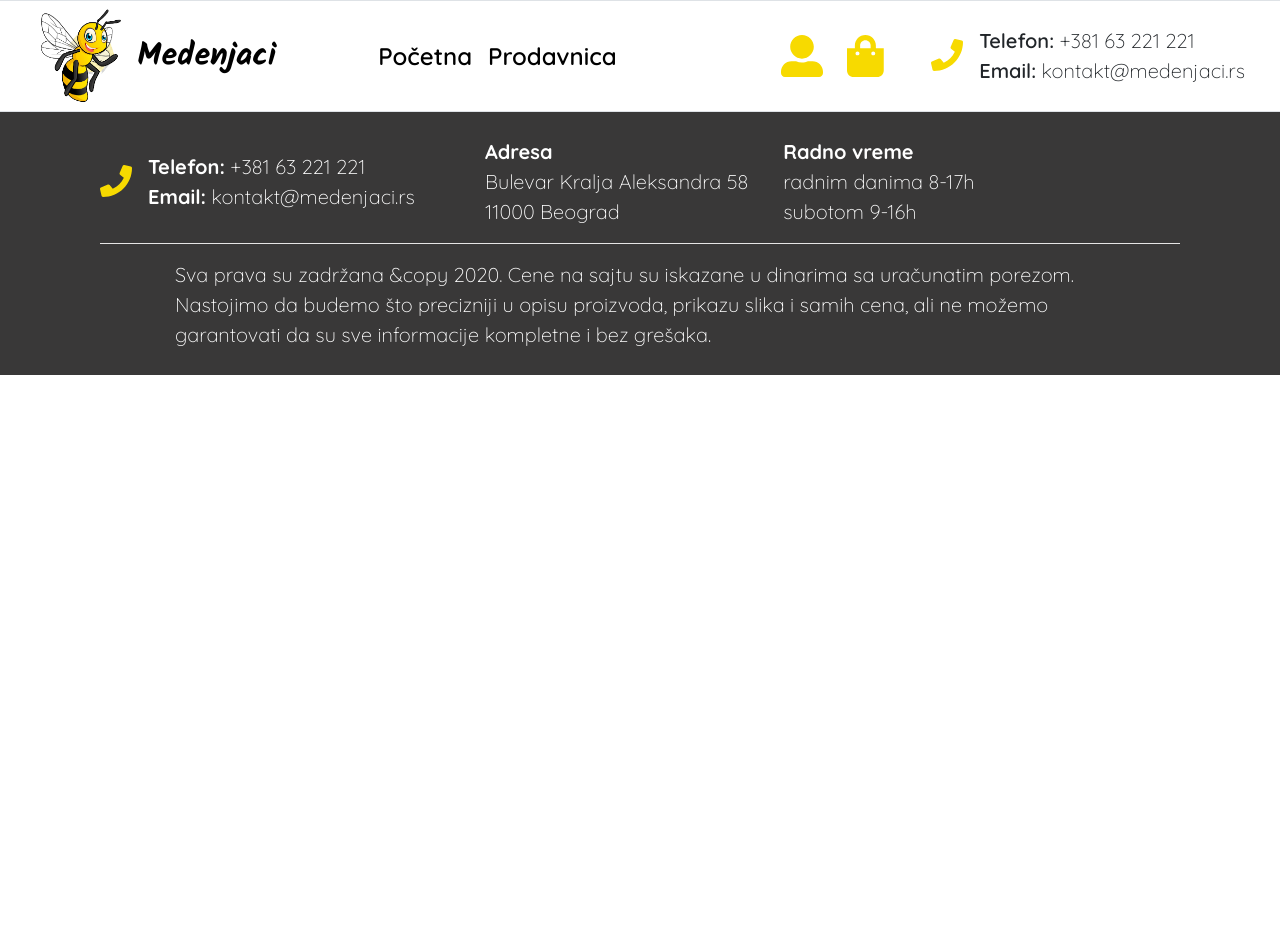
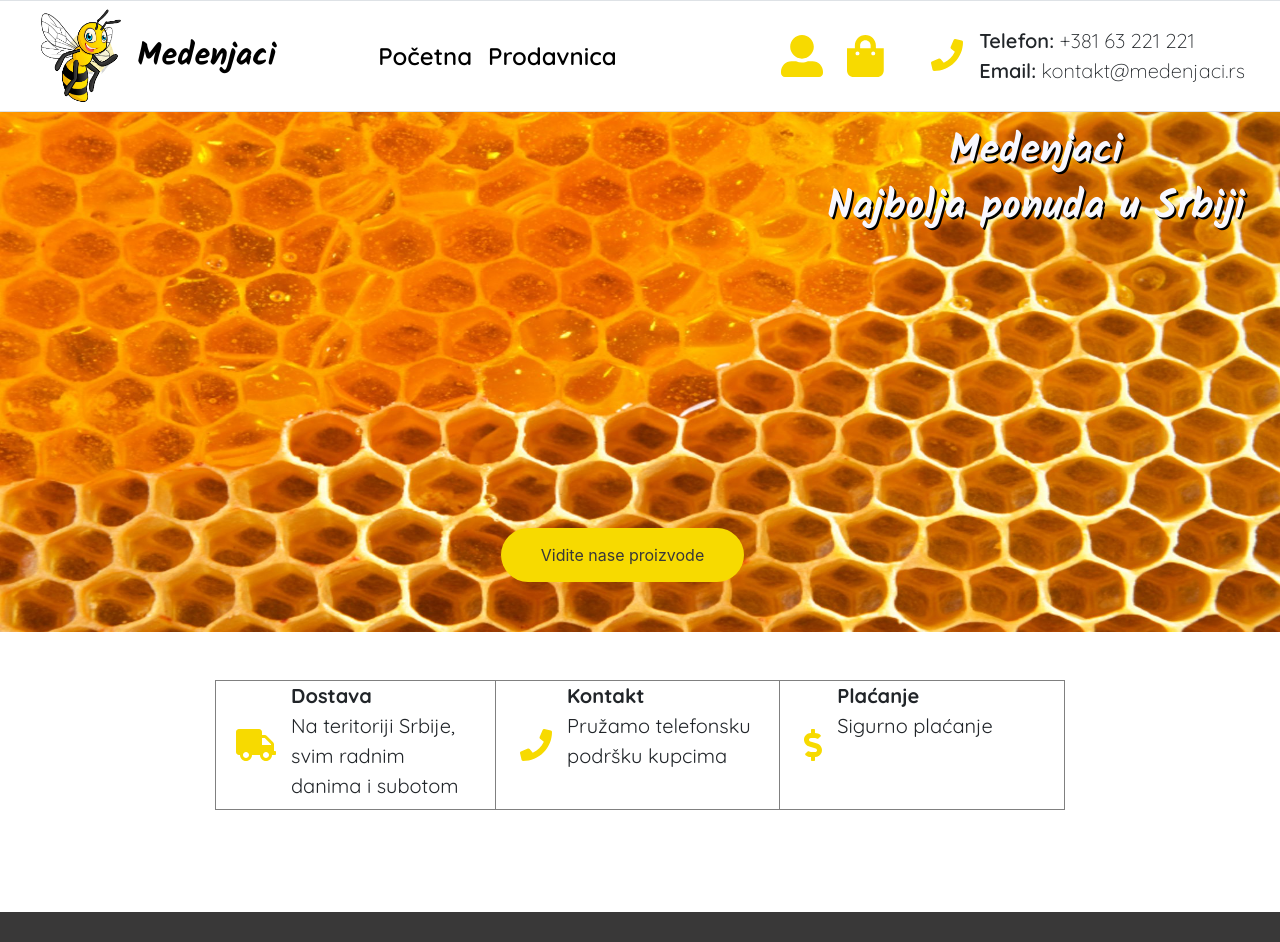
Before and after one commit to ahmet-halilovic/Medenjaci-Web, an Angular app: page / in a window 1280 px wide. Shown: the top 942 px of the page. Before the commit the page ends 800 px from the top, so only its background shows below. Built offline with nearby package versions, Linux system fonts and the light colour scheme.

Commit message:
Add home page

```diff
--- a/src/app/app-routing.module.ts
+++ b/src/app/app-routing.module.ts
@@ -1,10 +1,14 @@
-import { NgModule } from '@angular/core';
-import { Routes, RouterModule } from '@angular/router';
+import {NgModule} from '@angular/core';
+import {RouterModule, Routes} from '@angular/router';
+import {HomeComponent} from './components/shop/home/home.component';
 
-const routes: Routes = [];
+const routes: Routes = [
+  {path: '', component: HomeComponent}
+];
 
 @NgModule({
   imports: [RouterModule.forRoot(routes)],
   exports: [RouterModule]
 })
-export class AppRoutingModule { }
+export class AppRoutingModule {
+}
--- a/src/app/app.component.css
+++ b/src/app/app.component.css
@@ -0,0 +1,3 @@
+router-outlet {
+  height: 100vh;
+}
--- a/src/app/app.component.html
+++ b/src/app/app.component.html
@@ -1,2 +1,3 @@
 <app-header></app-header>
+<router-outlet></router-outlet>
 <app-footer></app-footer>
--- a/src/app/app.module.ts
+++ b/src/app/app.module.ts
@@ -7,12 +7,14 @@ import {FontAwesomeModule} from '@fortawesome/angular-fontawesome';
 
 import {HeaderComponent} from './components/layout/header/header.component';
 import { FooterComponent } from './components/layout/footer/footer.component';
+import { HomeComponent } from './components/shop/home/home.component';
 
 @NgModule({
   declarations: [
     AppComponent,
     HeaderComponent,
     FooterComponent,
+    HomeComponent,
   ],
   imports: [
     BrowserModule,
--- /dev/null
+++ b/src/app/components/shop/home/home.component.css
@@ -0,0 +1,60 @@
+.wrapper {
+  height: 100vh;
+}
+
+.bee-background {
+  background-image: url("../../../../assets/images/bee-hive.jpg");
+  background-size: 100% 100%;
+  height: 65%;
+  width: 100%;
+  padding: 15px 35px 50px 0;
+}
+
+.bee-background h1 {
+  font-family: 'Kalam';
+  font-weight: 700;
+  text-shadow: 2px 2px black;
+  color: ghostwhite;
+}
+
+.bee-background button {
+  background-color: var(--secondary-color);
+  padding: 15px 40px;
+  color: var(--footer-color);
+
+  border: 0px;
+  border-radius: 35px;
+}
+
+.bee-background button:hover {
+  background-color: rgb(255, 235, 32);
+}
+
+.box-container {
+  min-height: 130px;
+  max-width: 850px;
+  width: 100%;
+  border: 1px solid gray;
+}
+
+.box {
+  display: flex;
+  flex-direction: row;
+
+  width: 33%;
+  padding: 0 20px;
+
+  font-family: 'Quicksand';
+  font-size: 20px;
+  font-weight: 400;
+}
+
+.box fa-icon {
+  margin: auto 15px auto 0;
+  color: var(--secondary-color);
+  font-size: 32px;
+}
+
+.box .heading {
+  font-weight: 700;
+}
--- /dev/null
+++ b/src/app/components/shop/home/home.component.html
@@ -0,0 +1,34 @@
+<div class="wrapper">
+  <div class="bee-background d-flex flex-column align-items-center">
+    <div class="d-flex flex-column align-items-center ml-auto">
+      <h1>Medenjaci</h1>
+      <h1>Najbolja ponuda u Srbiji</h1>
+    </div>
+
+    <button class="mt-auto">Vidite nase proizvode</button>
+  </div>
+
+  <div class="box-container d-flex flex-row justify-content-between mx-auto mt-5">
+    <div class="box" style="border-right: 1px solid gray">
+      <fa-icon [icon]="faDelivery"></fa-icon>
+      <div class="d-flex flex-column">
+        <span class="heading">Dostava</span>
+        <span>Na teritoriji Srbije, svim radnim danima i subotom</span>
+      </div>
+    </div>
+    <div class="box" style="border-right: 1px solid gray">
+      <fa-icon [icon]="faPhone"></fa-icon>
+      <div class="d-flex flex-column">
+        <span class="heading">Kontakt</span>
+        <span>Pružamo telefonsku podršku kupcima</span>
+      </div>
+    </div>
+    <div class="box">
+      <fa-icon [icon]="faPayment"></fa-icon>
+      <div class="d-flex flex-column">
+        <span class="heading">Plaćanje</span>
+        <span>Sigurno plaćanje</span>
+      </div>
+    </div>
+  </div>
+</div>
--- /dev/null
+++ b/src/app/components/shop/home/home.component.ts
@@ -0,0 +1,20 @@
+import {Component, OnInit} from '@angular/core';
+import {faDollarSign, faPhone, faTruck} from '@fortawesome/free-solid-svg-icons';
+
+@Component({
+  selector: 'app-home',
+  templateUrl: './home.component.html',
+  styleUrls: ['./home.component.css']
+})
+export class HomeComponent implements OnInit {
+  faDelivery = faTruck;
+  faPhone = faPhone;
+  faPayment = faDollarSign;
+
+  constructor() {
+  }
+
+  ngOnInit(): void {
+  }
+
+}
```
Also changed, not shown: src/assets/images/bee-hive.jpg (added).
